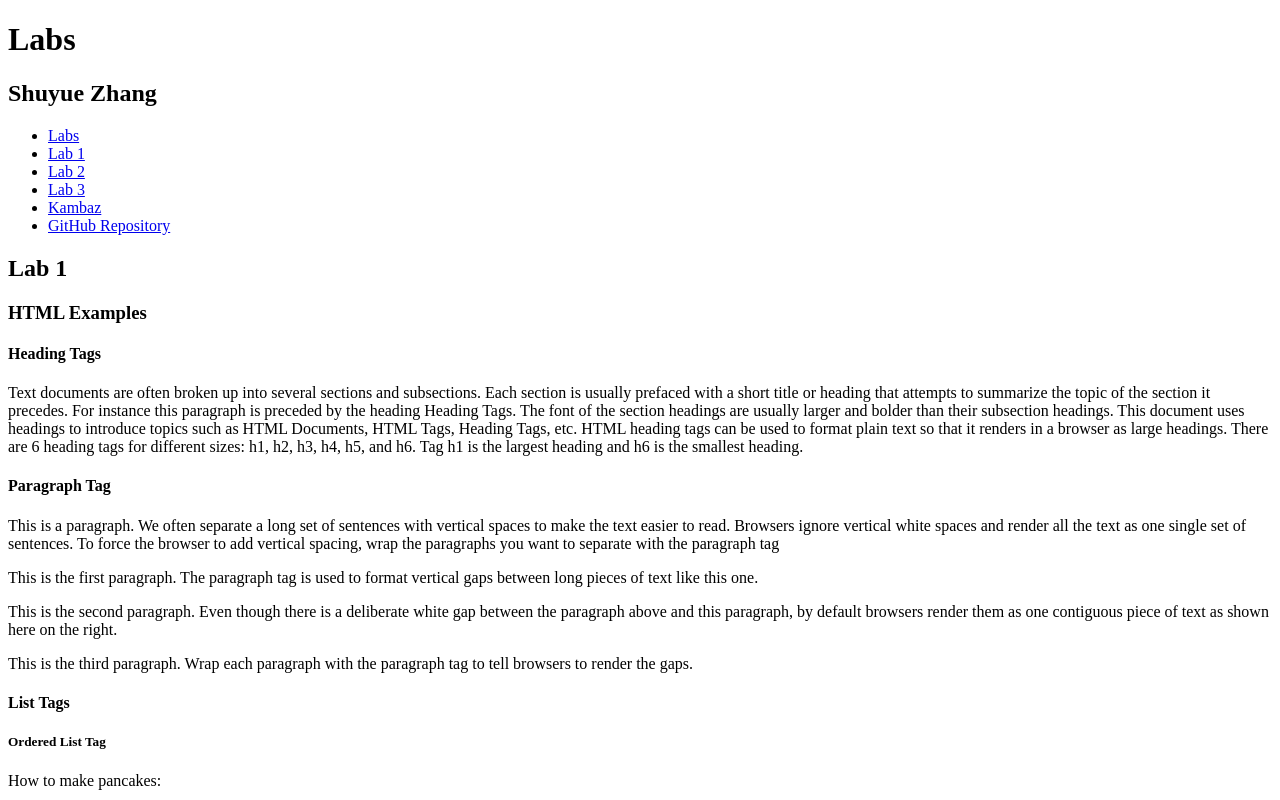
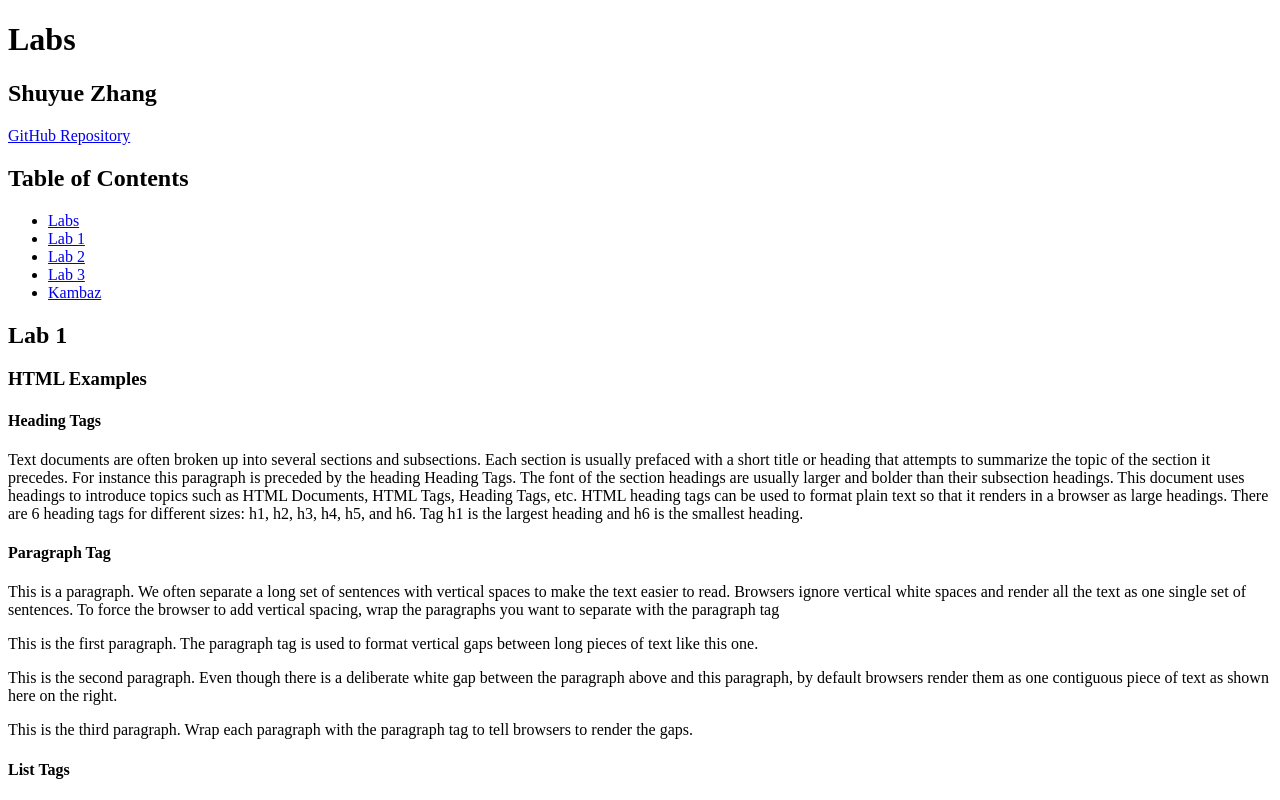
Before and after one commit to Shuyue6481/kanbas-react-web-app, a React (Vite) app: page /#/Labs/Lab1 in a window 1280 px wide. Shown: the top 800 px of the page. Built offline with nearby package versions, Linux system fonts and the light colour scheme.

Commit message:
0117 version

```diff
--- a/src/Kambaz/Courses/Assignments/Editor.tsx
+++ b/src/Kambaz/Courses/Assignments/Editor.tsx
@@ -9,7 +9,7 @@ export default function AssignmentEditor() {
         The assignment is available online Submit a link to the landing page of
       </textarea>
       <br />
-      <table>
+      <table cellPadding="10">
         <tr>
           <td align="right" valign="top">
             <label htmlFor="wd-points">Points</label>
--- a/src/Labs/TOC.tsx
+++ b/src/Labs/TOC.tsx
@@ -3,6 +3,14 @@ import { Link } from "react-router-dom";
 
 export default function TOC() {
   return (
+    <div>
+      <a
+        id="wd-github"
+        href="https://github.com/Shuyue6481/kanbas-react-web-app.git"
+      >
+        GitHub Repository
+      </a>
+      <h2>Table of Contents</h2>
       <ul>
         <li>
           <Link to="/Labs">Labs</Link>
@@ -19,14 +27,7 @@ export default function TOC() {
         <li>
           <Link to="/Kambaz">Kambaz</Link>
         </li>
-      <li>
-        <a
-          id="wd-github"
-          href="https://github.com/Shuyue6481/kanbas-react-web-app.git"
-        >
-          GitHub Repository
-        </a>
-      </li>
       </ul>
+    </div>
   );
 }
```
Also changed, not shown: src/Labs/Lab1/index.tsx (+0 -76 lines). Lines whose indentation alone changed are shown as unchanged.
